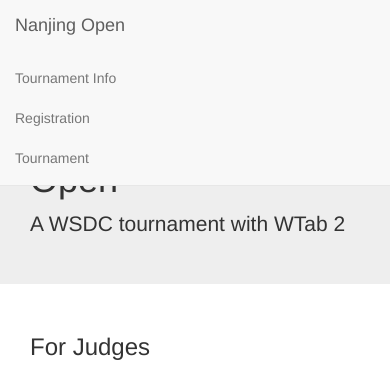
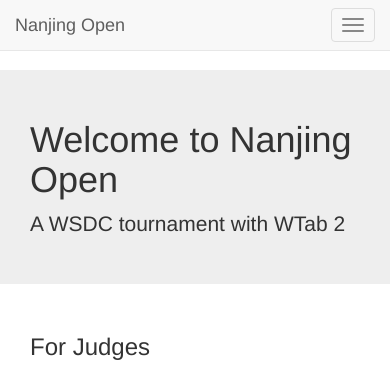
Before and after one commit to kerbinagent/tabpy2, a Django app: page /tournament/ in a window 390 px wide. Shown: the top 391 px of the page. Run offline with Django 3.2, Linux system fonts and the light colour scheme; data comes from the database, SQL or seed files in the repository; some libraries are stand-ins or nearby versions.

Commit message:
mobile bug fixed

```diff
--- a/templates/base.html
+++ b/templates/base.html
@@ -15,11 +15,18 @@
       </style>
     </head>
     <body>
-      <nav class="navbar navbar-default navbar-fixed-top">
+      <nav class="navbar navbar-default navbar-fixed-top" role="navigation">
         <div class="container">
           <div class="navbar-header">
+            <button type="button" class="navbar-toggle collapsed" data-toggle="collapse" data-target="#navbar" aria-expanded="false" aria-controls="navbar">
+              <span class="sr-only">Toggle navigation</span>
+              <span class="icon-bar"></span>
+              <span class="icon-bar"></span>
+              <span class="icon-bar"></span>
+            </button>
             <a class="navbar-brand">{{tournament_name}}</a>
           </div>
+          <div id="navbar" class="navbar-collapse collapse">
             <ul class="nav navbar-nav">
               <li>
                 <a>Tournament Info</a>
@@ -31,6 +38,7 @@
                 <a href="/tournament/">Tournament</a>
               </li>
             </ul>
+          </div><!--/.nav-collapse -->
         </div>
       </nav>
       {% block body_block %}{% endblock %}
```
Also changed, not shown: 5 other files. Lines whose indentation alone changed are shown as unchanged.
